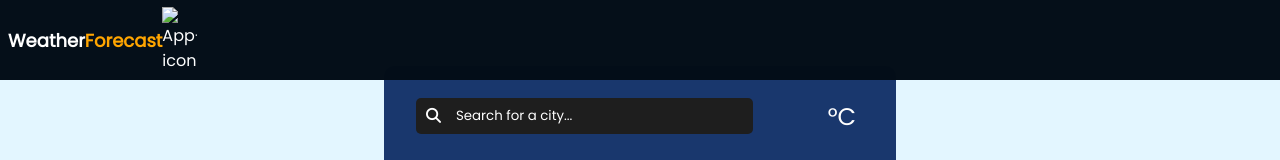
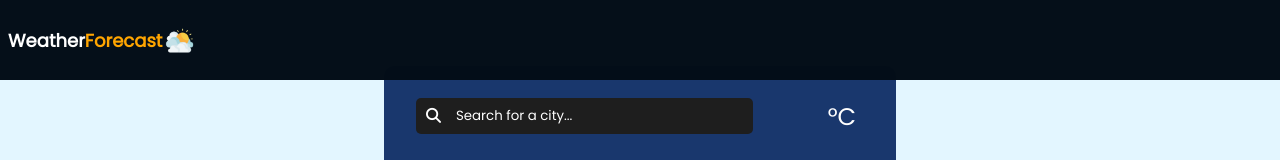
Before and after one commit to Aish-1311/WeatherForecast-App, a plain HTML site: page index.html in a window 1280 px wide. Shown: the top 160 px of the page. Drawn offline with Linux system fonts and the light colour scheme; no server answers.

Commit message:
Update index.html
changed path of clouds.png

```diff
--- a/index.html
+++ b/index.html
@@ -12,7 +12,7 @@
     <main>
     <header>
         <p id="App_Name">Weather<span>Forecast</span></p>
-        <img src="/Weather Application/images/clouds.png" alt="App-icon" class="App_Icon">
+        <img src="./clouds.png" alt="App-icon" class="App_Icon">
     </header><br><br>
 
     <div class="container">
```
